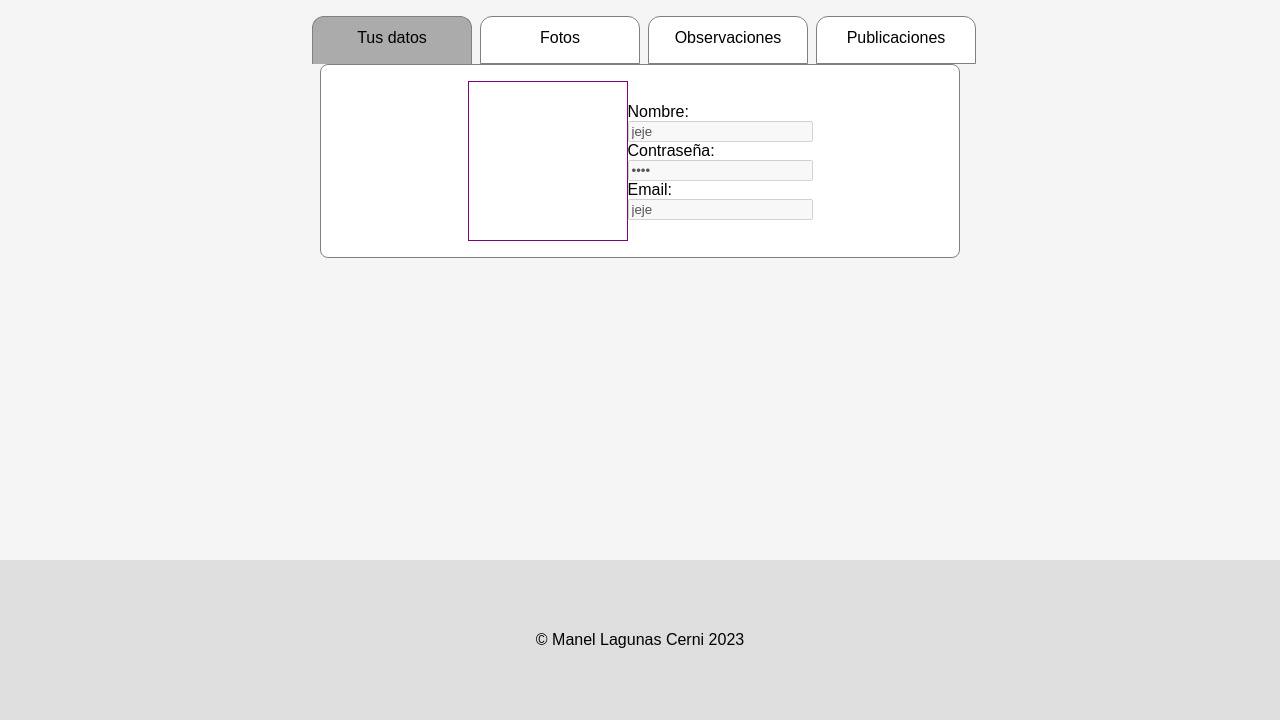
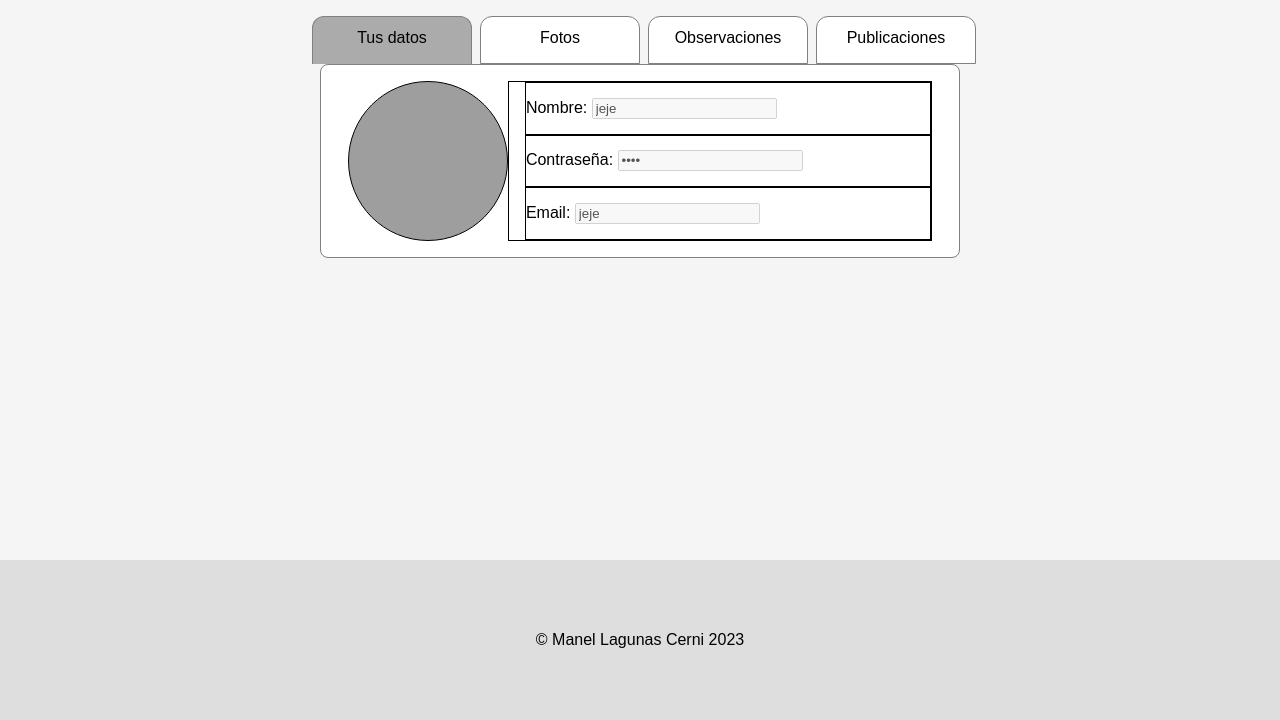
Before and after one commit to mlc1503/proyectoOARA, a PHP site: page /tuTab.html in a window 1280 px wide. Shown: the part 560-1280 px from the top of the page. Run offline with PHP 8.4, Linux system fonts and the light colour scheme; some libraries are stand-ins or nearby versions; grey boxes are pictures that could not be loaded.

Commit message:
tuTab parte idk son las 6am

```diff
--- a/Views/styles/tuTabStyles.css
+++ b/Views/styles/tuTabStyles.css
@@ -6,7 +6,6 @@
 body{
     background-color: whitesmoke;
 }
-
     #image{
         height: 70vh;
         width: 100%;
@@ -38,7 +37,6 @@ body{
             border: 1px solid gray;
             padding-bottom: 5px;
         }
-
         .contentPage{
             width: 100%;
             display: flex;
@@ -52,18 +50,37 @@ body{
                 border: 1px solid gray;
                 border-radius: 0.5em;
             }
-
+            .contentPage>*{
+                padding: 1em;
+            }
             #datos{
                 display: flex;
                 justify-content: center;
                 align-items: center;
             }
+            #datos>*{
+                border: 1px solid;
+                padding-left: 1em;
+            }
+                .userDesc{
+                    width: 70%;
+                    height: 10em;
+                }
+                    .userDescFieldDiv{
+                        border: 1px solid;
+                        height: calc(100%/3);
 
-            #datos>.profileImage{
-                border: 1px solid purple;
-                width: 10em;
-                height: 10em;
-            }
+                        display: flex;
+                        align-items: center;
+                    }
+                .profileImage{
+                    border: 1px solid;
+                    border-radius: 100%;
+                    width: 10em;
+                    height: 10em;
+                    background-image: url(../../Resources/defaultUser.png);
+                    background-size: contain;
+                }
 
     #footer{
         width: 100%;
--- a/Views/tuTab.html
+++ b/Views/tuTab.html
@@ -67,16 +67,22 @@
                 <div class="profileImage"></div>
                 <div class="userDesc">
                     <div class="userDescFieldDiv">
-                        <p>Nombre:</p>
-                        <input type="text" name="" id="" value="jeje" disabled>
+                        <p>
+                            Nombre:
+                            <input type="text" name="" id="" value="jeje" disabled>
+                        </p>
                     </div>
                     <div class="userDescFieldDiv">
-                        <p>Contraseña:</p>
-                        <input type="password" name="" id="" value="jeje" disabled>
+                        <p>
+                            Contraseña:
+                            <input type="password" name="" id="" value="jeje" disabled>
+                        </p>
                     </div>
                     <div class="userDescFieldDiv">
-                        <p>Email:</p>
-                        <input type="email" name="" id="" value="jeje" disabled>
+                        <p>
+                            Email:
+                            <input type="email" name="" id="" value="jeje" disabled>
+                        </p>
                     </div>
                 </div>
             </div>
```
Also changed, not shown: Views/indexStatic.html (deleted, +0 -51 lines), Resources/defaultUser.png (added).
